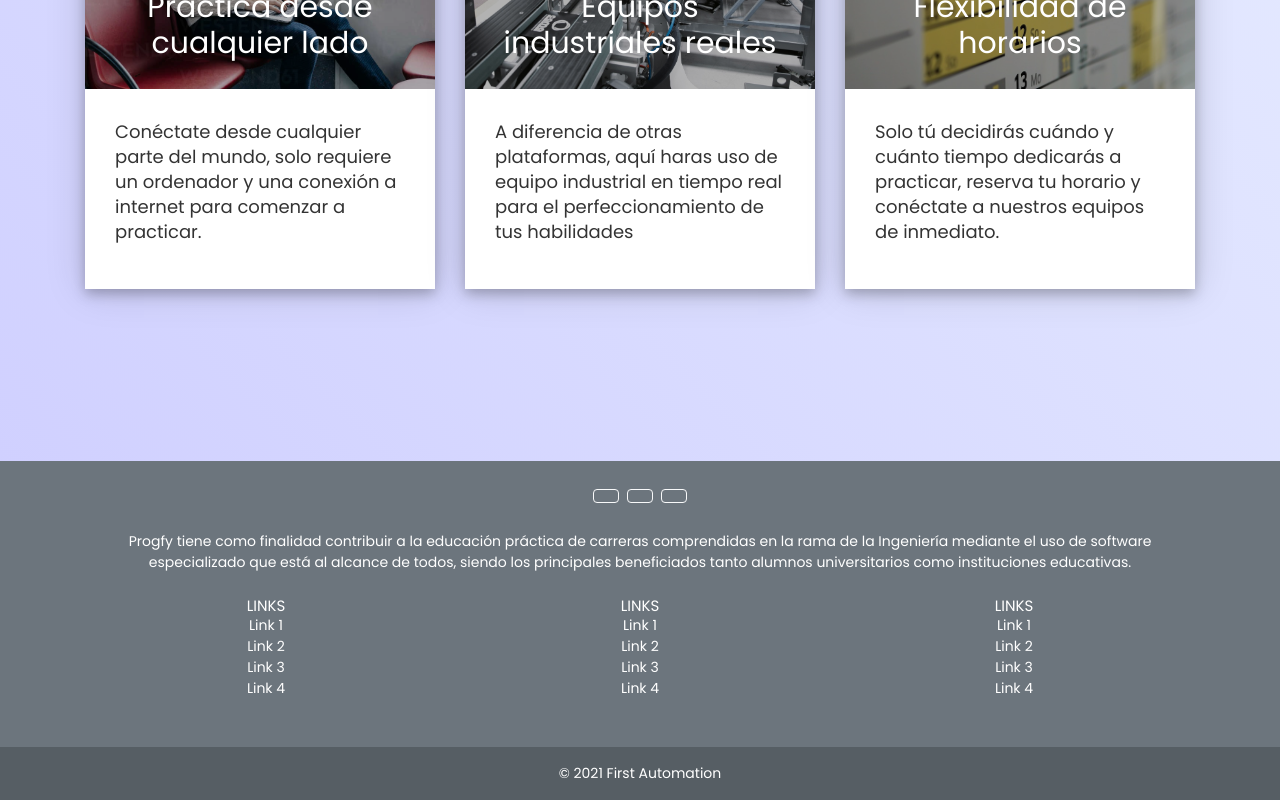
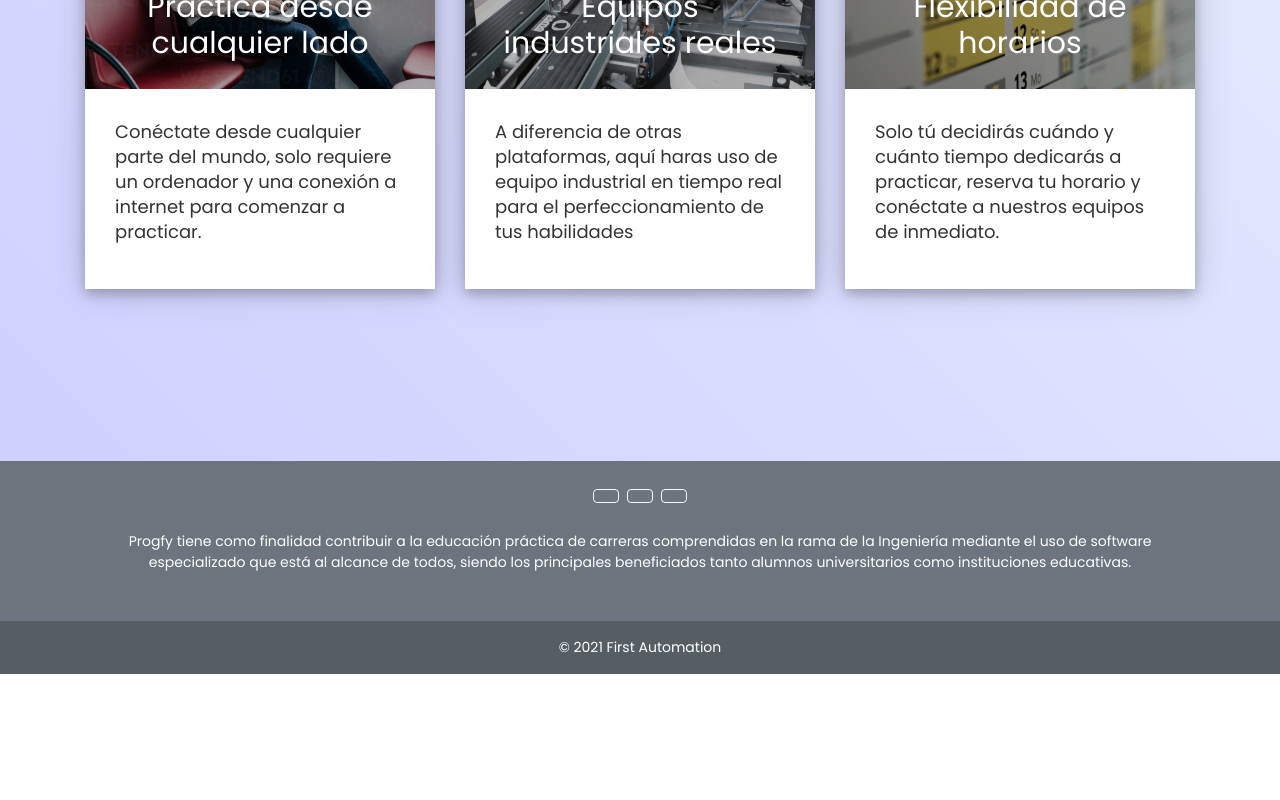
Before and after one commit to firstaut/progfy-client, a Next.js app: page / in a window 1280 px wide. Shown: the part 1637-2437 px from the top of the page. After the commit the page ends 2311 px from the top, so only its background shows below. Built offline with nearby package versions, Linux system fonts and the light colour scheme; no server answers; some icons are missing.

Commit message:
landing page

```diff
--- a/pages/index.jsx
+++ b/pages/index.jsx
@@ -247,7 +247,7 @@ export default function Home() {
               instituciones educativas.
             </p>
           </section>
-          <section class="">
+          {/* <section class="">
             <div class="row">
               <div class="col-lg-4 col-md-4 mb-4 mb-md-4 col-mobile">
                 <h5 class="text-uppercase">Links</h5>
@@ -328,7 +328,7 @@ export default function Home() {
                 </ul>
               </div>
             </div>
-          </section>
+          </section> */}
         </div>
         <div
           class="text-center p-3"
```
